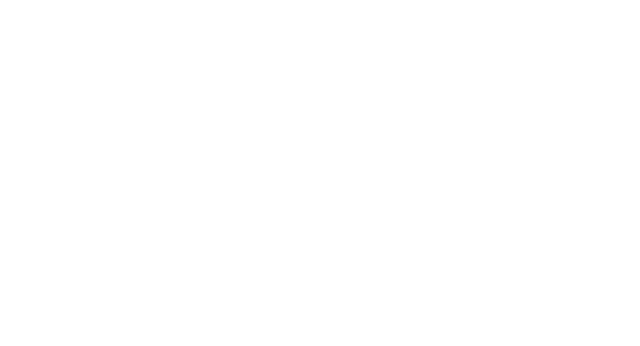
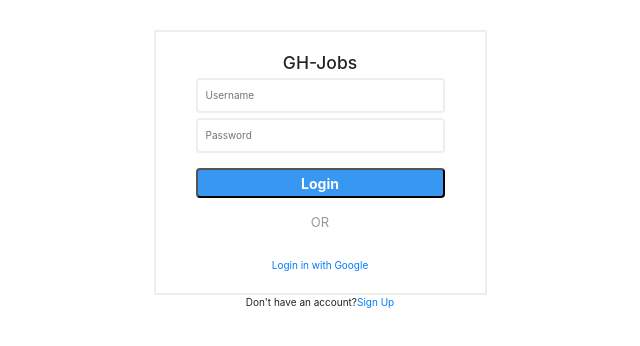
Before and after one commit to alanblee/gh-jobs, a React (Create React App) app: page / in a window 1280 px wide. Shown: the top 346 px of the page, without its empty margins (320-960 px from the left). Built offline with nearby package versions, Linux system fonts and the light colour scheme; a web font is replaced by a local one.

Commit message:
added basic styling to auth form

```diff
--- a/src/components/App.jsx
+++ b/src/components/App.jsx
@@ -9,7 +9,7 @@
   render() {
     return (
       <Container>
-        <Route exact path="/authentication" component={AuthForm} />
+        <Route exact path="/" component={AuthForm} />
         <Route exact path="/job-search" component={JobContainer} />
       </Container>
     );
--- a/src/components/authForms/authForm.jsx
+++ b/src/components/authForms/authForm.jsx
@@ -1,14 +1,26 @@
 import React, { useState, useEffect } from "react";
+import { Link } from "react-router-dom";
 import { connect } from "react-redux";
 
 const AuthForm = () => {
   return (
-    <form>
-      <label htmlFor="username">username</label>
-      <input type="text" name="username" />
-      <label htmlFor="password"> password </label>
-      <input type="password" name="password" />
-    </form>
+    <div className="form-data">
+      <form>
+        <div className="logo">
+          <h3>GH-Jobs</h3>
+        </div>
+        <input type="text" name="username" placeholder="Username" />
+        <input type="password" name="password" placeholder="Password" />
+        <button className="form-btn" type="submit">
+          Login
+        </button>
+        <span className="has-separator">Or</span>
+        <Link>Login in with Google</Link>
+      </form>
+      <div className="sign-up">
+        Don't have an account?<Link>Sign Up</Link>
+      </div>
+    </div>
   );
 };
 
--- a/src/index.scss
+++ b/src/index.scss
@@ -1,3 +1,4 @@
 @import "./sass/variables.scss";
 @import "./sass/global.scss";
 @import "./sass/app.scss";
+@import "./sass/authForm.scss";
--- a/src/sass/app.scss
+++ b/src/sass/app.scss
@@ -1,5 +1,4 @@
 .main-app {
-  display: flex;
   padding: 5rem;
   width: 100%;
 }
--- /dev/null
+++ b/src/sass/authForm.scss
@@ -0,0 +1,60 @@
+.form-data {
+  margin-top: 3rem;
+  width: 100%;
+  height: 100vh;
+  display: flex;
+  flex-direction: column;
+  // justify-content: center;
+  align-items: center;
+
+  form {
+    display: flex;
+    width: 30%;
+    flex-direction: column;
+    border: 0.2rem solid #eee;
+    padding: 2rem 4rem;
+    text-align: center;
+
+    input {
+      padding: 0.8rem;
+      margin-bottom: 0.5rem;
+      border: 0.2rem solid #eee;
+      border-radius: 0.4rem;
+    }
+    .form-btn {
+      margin: 1rem 0 1.5rem;
+      height: 3rem;
+      font-size: 1.4rem;
+      color: #fff;
+      font-weight: bold;
+      background-color: #3897f0;
+      border-radius: 0.4rem;
+      cursor: pointer;
+    }
+
+    .has-separator::before,
+    .has-separator::after {
+      content: "";
+      position: absolute;
+      height: 10rem;
+      width: 40%;
+      top: 50%;
+      transform: translateY(-50%);
+      color: yellow;
+    }
+
+    .has-separator::before {
+      left: 0;
+    }
+    .has-separator::after {
+      right: 0;
+    }
+    .has-separator {
+      font-size: 1.3rem;
+      color: #999999;
+      text-transform: uppercase;
+      position: relative;
+      margin-bottom: 2.5rem;
+    }
+  }
+}
```
